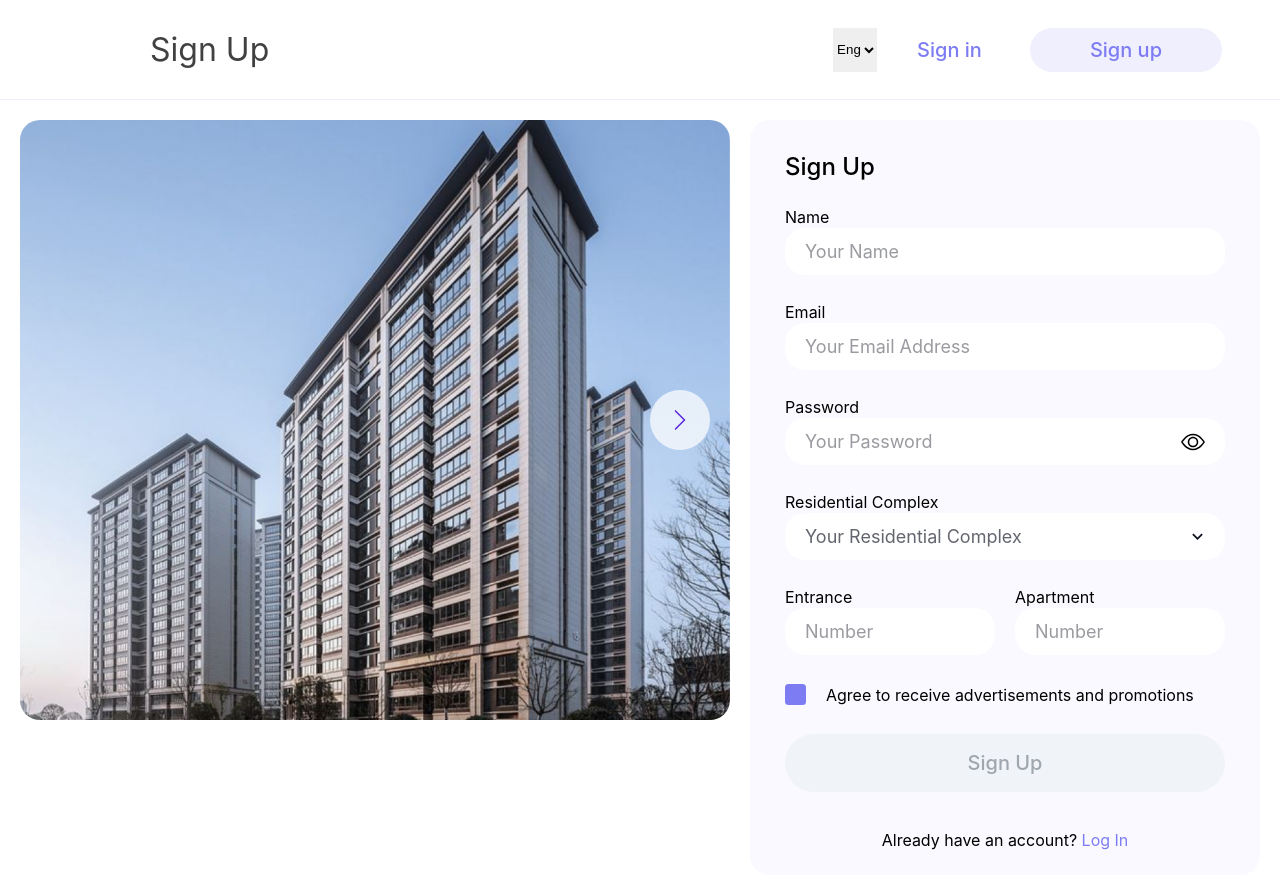
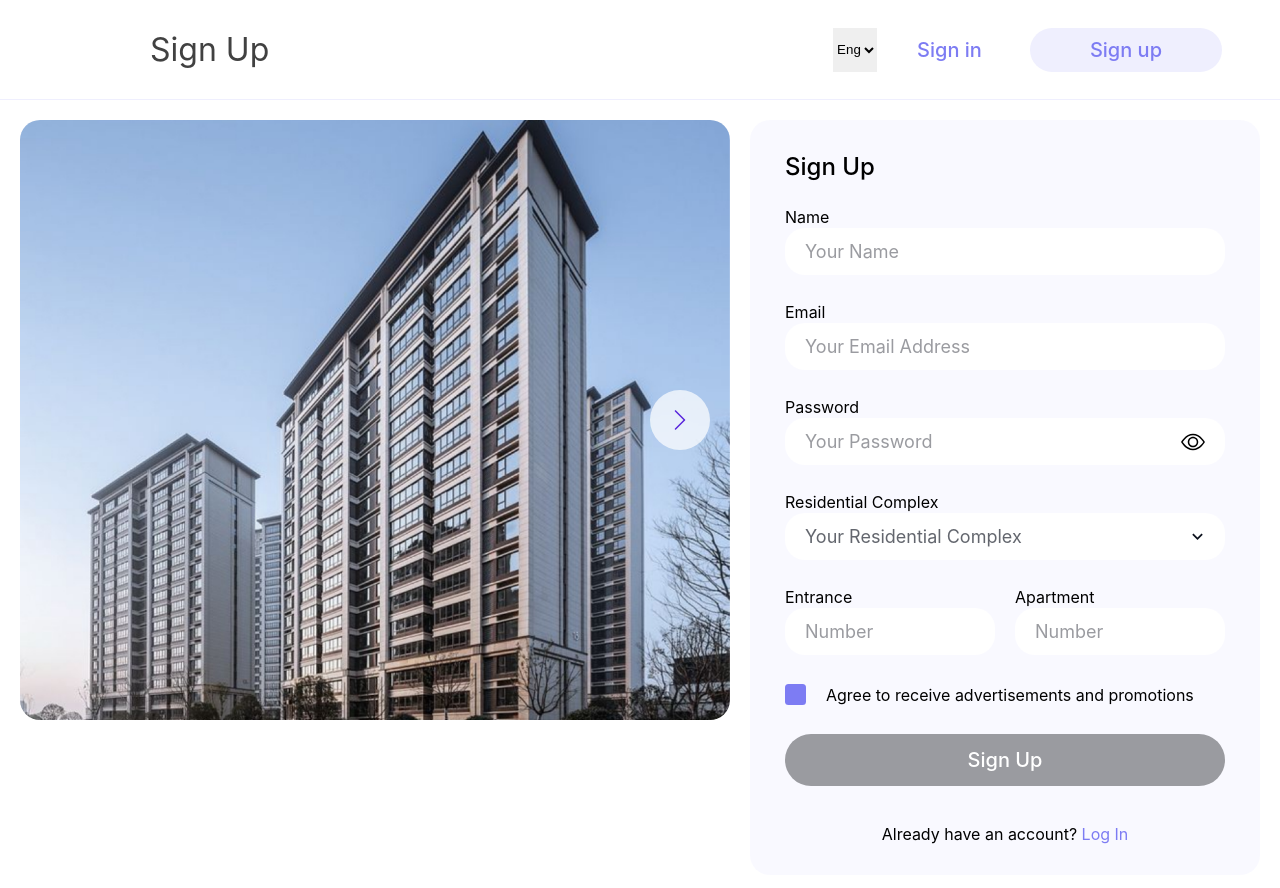
Before and after one commit to avdiachenko/teamchallenge-chat, a React (Vite) app in the folder frontend/: page /signup in a window 1280 px wide. Shown: the top 888 px of the page. Built offline with nearby package versions, Linux system fonts and the light colour scheme.

Commit message:
feat: custom BaseButton

```diff
--- a/frontend/src/pages/SignIn/SignIn.module.css
+++ b/frontend/src/pages/SignIn/SignIn.module.css
@@ -116,7 +116,7 @@
   font-size: 18px;
   font-weight: 400;
   color: var(--gray-900);
-  background-color: var(--purple-color-100);
+  background-color: var(--purple-100);
   width: 100%;
   padding: 13px 20px;
   background-color: var(--white);
@@ -128,7 +128,7 @@
 }
 
 .input::placeholder {
-  color: var(--gray-color-500);
+  color: var(--gray-500);
   font-size: 18px;
   font-weight: 400;
 }
@@ -158,26 +158,6 @@
   background-color: var(--white);
 }
 
-.submit {
-  font-size: 20px;
-  font-weight: 500;
-  color: var(--white);
-  background-color: var(--purple-color-600);
-  border-radius: 60px;
-  padding: 14px;
-  width: 100%;
-  cursor: pointer;
-}
-
-.submit:hover {
-  background-color: var(--secondary-color);
-}
-
-.submit:disabled {
-  cursor: not-allowed;
-  background-color: grey;
-}
-
 .status {
   font-size: 20px;
   width: 100%;
@@ -199,5 +179,5 @@
 }
 
 .link {
-  color: var(--purple-color-600);
+  color: var(--purple-600);
 }
--- a/frontend/src/pages/SignIn/SignIn.tsx
+++ b/frontend/src/pages/SignIn/SignIn.tsx
@@ -1,4 +1,3 @@
-import { Button } from "@mui/joy";
 import { useEffect, useState } from "react";
 import { SubmitHandler, useForm } from "react-hook-form";
 import { Link, useNavigate } from "react-router-dom";
@@ -6,6 +5,7 @@ import { useUserStore } from "../../entities/user/user.store";
 import { AuthData } from "../../entities/user/user.types";
 import EyeClosed from "../../shared/assets/icons/EyeClosed.svg";
 import EyeOpen from "../../shared/assets/icons/EyeOpen.svg";
+import { BaseButton } from "../../shared/components/BaseButton/BaseButton";
 import { SignSwiper } from "../../shared/components/SignSwiper/SignSwiper";
 import { Header } from "../../widgets/Header/Header";
 import styles from "./SignIn.module.css";
@@ -96,27 +96,9 @@ export function SignIn() {
               </Link>
             </div>
 
-            <Button
-              type="submit"
-              disabled={loading}
-              loading={loading}
-              sx={{
-                width: "100%",
-                fontSize: "20px",
-                fontWeight: 500,
-                color: "var(--white)",
-                background: "var(--purple-600)",
-                borderRadius: "60px",
-                padding: "14px",
-                cursor: "pointer",
-                fontFamily: "Inter, sans-serif",
-                "&:hover": {
-                  background: "var(--secondary-color)",
-                },
-              }}
-            >
-              Sign Up
-            </Button>
+            <BaseButton disabled={loading} type="submit">
+              Sign In
+            </BaseButton>
 
             <div className={styles.status}>
               {error && <p className={styles.error}>{errorMessage}</p>}
--- a/frontend/src/pages/SignUp/SignUp.module.css
+++ b/frontend/src/pages/SignUp/SignUp.module.css
@@ -116,7 +116,7 @@
   font-size: 18px;
   font-weight: 400;
   color: var(--gray-900);
-  background-color: var(--purple-color-100);
+  background-color: var(--purple-100);
   width: 100%;
   padding: 13px 20px;
   background-color: var(--white);
@@ -128,7 +128,7 @@
 }
 
 .input::placeholder {
-  color: var(--gray-color-500);
+  color: var(--gray-500);
   font-size: 18px;
   font-weight: 400;
 }
@@ -158,26 +158,6 @@
   background-color: var(--white);
 }
 
-.submit {
-  font-size: 20px;
-  font-weight: 500;
-  color: var(--white);
-  background-color: var(--purple-color-600);
-  border-radius: 60px;
-  padding: 14px;
-  width: 100%;
-  cursor: pointer;
-}
-
-.submit:hover {
-  background-color: var(--secondary-color);
-}
-
-.submit:disabled {
-  cursor: not-allowed;
-  background-color: grey;
-}
-
 .status {
   font-size: 20px;
   width: 100%;
@@ -193,5 +173,5 @@
 }
 
 .link {
-  color: var(--purple-color-600);
+  color: var(--purple-600);
 }
--- a/frontend/src/pages/SignUp/SignUp.tsx
+++ b/frontend/src/pages/SignUp/SignUp.tsx
@@ -1,5 +1,5 @@
 import KeyboardArrowDown from "@mui/icons-material/KeyboardArrowDown";
-import { Button, Checkbox, Select } from "@mui/joy";
+import { Checkbox, Select } from "@mui/joy";
 import Option from "@mui/joy/Option";
 import { selectClasses } from "@mui/joy/Select";
 import { useEffect, useState } from "react";
@@ -9,6 +9,7 @@ import { useUserStore } from "../../entities/user/user.store";
 import { RegistrationData } from "../../entities/user/user.types";
 import EyeClosed from "../../shared/assets/icons/EyeClosed.svg";
 import EyeOpen from "../../shared/assets/icons/EyeOpen.svg";
+import { BaseButton } from "../../shared/components/BaseButton/BaseButton";
 import { SignSwiper } from "../../shared/components/SignSwiper/SignSwiper";
 import { Header } from "../../widgets/Header/Header";
 import styles from "./SignUp.module.css";
@@ -299,27 +300,9 @@ export function SignUp() {
               </div>
             </div>
 
-            <Button
-              type="submit"
-              disabled={regLoading || !isAgree}
-              loading={regLoading}
-              sx={{
-                width: "100%",
-                fontSize: "20px",
-                fontWeight: 500,
-                color: "var(--white)",
-                background: "var(--purple-600)",
-                borderRadius: "60px",
-                padding: "14px",
-                cursor: "pointer",
-                fontFamily: "Inter, sans-serif",
-                "&:hover": {
-                  background: "var(--secondary-color)",
-                },
-              }}
-            >
+            <BaseButton disabled={regLoading || !isAgree} type="submit">
               Sign Up
-            </Button>
+            </BaseButton>
 
             <div className={styles.status}>
               {regError && <p className={styles.error}>{regErrorMessage}</p>}
--- a/frontend/src/pages/SignUp/SuccessRegistrationModal/SuccessRegistrationModal.tsx
+++ b/frontend/src/pages/SignUp/SuccessRegistrationModal/SuccessRegistrationModal.tsx
@@ -1,5 +1,6 @@
-import { Button, Modal, ModalClose, Sheet } from "@mui/joy";
+import { Modal, ModalClose, Sheet } from "@mui/joy";
 import { useNavigate } from "react-router-dom";
+import { BaseButton } from "../../../shared/components/BaseButton/BaseButton";
 import styles from "./SuccessRegistrationModal.module.css";
 import regFolderImage from "./icons/regFolderImage.svg";
 
@@ -51,6 +52,9 @@ export function SuccessRegistrationModal(props: Props) {
             "&:hover": {
               backgroundColor: "transparent",
             },
+            "&:active": {
+              backgroundColor: "transparent",
+            },
             "& .MuiSvgIcon-root": {
               fontSize: 30,
               color: "var(--purple-950)",
@@ -69,26 +73,9 @@ export function SuccessRegistrationModal(props: Props) {
             notification and be able to log in. Thank you for your patience!
           </div>
 
-          <Button
-            type="button"
-            onClick={clickHomeButton}
-            sx={{
-              width: "100%",
-              fontSize: "20px",
-              fontWeight: 500,
-              color: "var(--white)",
-              background: "var(--purple-600)",
-              borderRadius: "60px",
-              padding: "14px",
-              cursor: "pointer",
-              fontFamily: "Inter, sans-serif",
-              "&:hover": {
-                background: "var(--secondary-color)",
-              },
-            }}
-          >
-            Go To Home Page
-          </Button>
+          <BaseButton type="button" onClick={clickHomeButton}>
+            Sign Up
+          </BaseButton>
         </div>
       </Sheet>
     </Modal>
--- /dev/null
+++ b/frontend/src/shared/components/BaseButton/BaseButton.module.css
@@ -0,0 +1,82 @@
+.baseButton {
+  display: flex;
+  flex-direction: row;
+  align-items: center;
+  justify-content: center;
+  width: 100%;
+  font-size: 20px;
+  font-weight: 500;
+  padding: 14px 0px;
+  border-radius: 60px;
+  cursor: pointer;
+  font-family: "Inter", sans-serif;
+  border: none;
+  background: none;
+}
+
+.primary {
+  background-color: #7d7cf2;
+  color: #ffffff;
+}
+.primary:hover {
+  background-color: #a1a0fc;
+}
+.primary:active {
+  background-color: #6938ef;
+}
+.primary:disabled {
+  background-color: #9a9ba0;
+  cursor: auto;
+}
+
+.quaternary {
+  background-color: #efeffe;
+  color: #7d7cf3;
+}
+.quaternary:hover {
+  background-color: #7d7cf3;
+  color: #efeffe;
+}
+.quaternary:active {
+  background-color: #6938ef;
+  color: #efeffe;
+}
+.quaternary:disabled {
+  background-color: #9a9ba0;
+  color: #efeffe;
+  cursor: auto;
+}
+
+.secondary {
+  color: #7d7cf3;
+  border: 1px solid #7d7cf3;
+}
+.secondary:hover {
+  color: #bc88ff;
+  border: 1px solid #9594f2;
+}
+.secondary:active {
+  color: #6767e4;
+  border: 1px solid #6938ef;
+}
+.secondary:disabled {
+  color: #9a9ba0;
+  border: 1px solid #9a9ba0;
+  cursor: auto;
+}
+
+.tertiary {
+  color: #7d7cf3;
+}
+.tertiary:hover {
+  color: #bc88ff;
+  border: 1px solid #9594f2;
+}
+.tertiary:active {
+  color: #6767e4;
+  border: 1px solid #6938ef;
+}
+.tertiary:disabled {
+  color: #9a9ba0;
+  cursor: auto;
+}
--- /dev/null
+++ b/frontend/src/shared/components/BaseButton/BaseButton.tsx
@@ -0,0 +1,20 @@
+import { ButtonHTMLAttributes, ReactNode } from "react";
+import styles from "./BaseButton.module.css";
+
+type VariantTypes = "primary" | "secondary" | "tertiary" | "quaternary";
+
+interface Props extends ButtonHTMLAttributes<HTMLButtonElement> {
+  children: string | ReactNode;
+  onClick?: () => void;
+  variant?: VariantTypes;
+}
+
+export function BaseButton(props: Props) {
+  const { children, onClick, variant = "primary", ...otherProps } = props;
+
+  return (
+    <button onClick={onClick} className={`${styles.baseButton} ${styles[variant]}`} {...otherProps}>
+      {children}
+    </button>
+  );
+}
```
